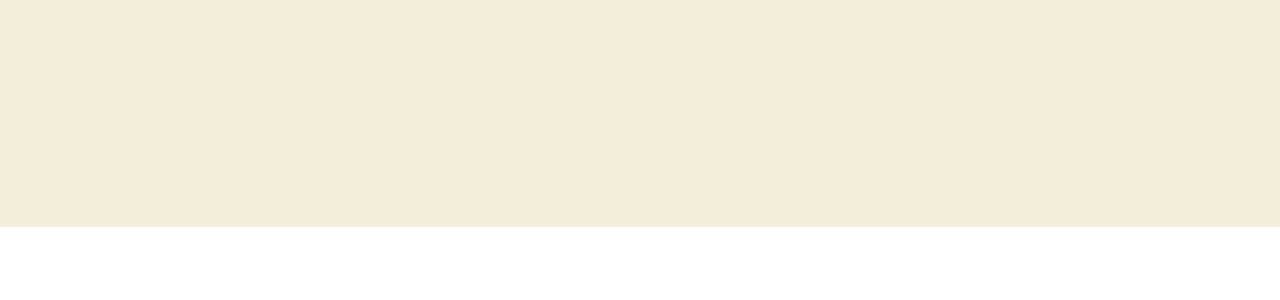
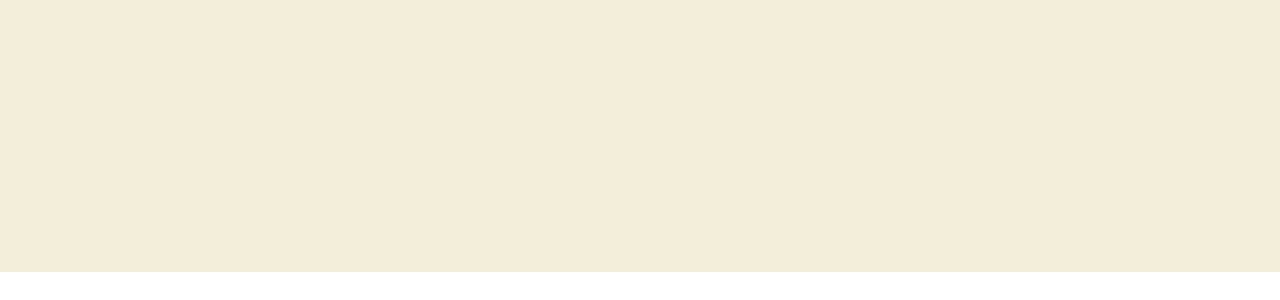
Before and after one commit to nepali-rakshya/Responsive-layout-part-2, a plain HTML site: page 1challenge8/topPart.html in a window 1280 px wide. Shown: the part 388-688 px from the top of the page. Drawn offline with nearby package versions, Linux system fonts and the light colour scheme.

Commit message:
top part

```diff
--- a/1challenge8/topPart.css
+++ b/1challenge8/topPart.css
@@ -3,12 +3,6 @@
 *::after {
   box-sizing: border-box;
 }
-
-/*
-  font-family: "Playfair Display", serif;
-  font-family: "Roboto", sans-serif;
-
-*/
 
 /*? START With some generic css first  */
 
@@ -56,9 +50,10 @@ section {
 
 .intro {
   background: #f3eed9;
-  padding: 200px 0;
   text-align: center;
   color: #824936;
+  min-height: 660px;
+  display: flex;
 }
 
 .intro__text {
```
